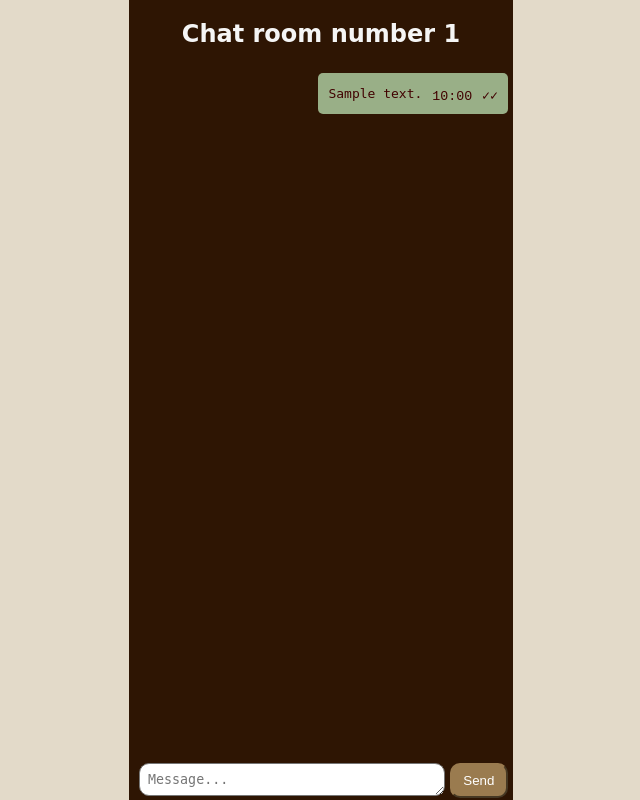
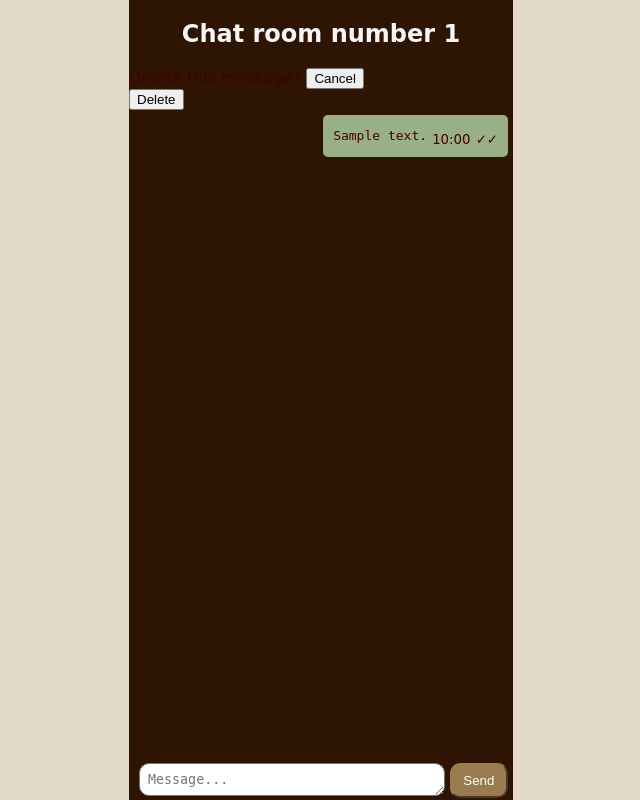
Before and after one commit to taajik/msgr, a Django app: page /m/chats/1/ in a window 1280 px wide. Shown: the whole page, without its empty margins (319-959 px from the left). Run offline with Django 4.2, Linux system fonts and the light colour scheme; a user stored in the database is signed in; tables that the repository leaves empty hold one stand-in row (values such as "Sample post"); data that the repository does not hold is empty.

Commit message:
add message delete feature

```diff
--- a/msgr/static/msgr/js/get-updates-jquery.js
+++ b/msgr/static/msgr/js/chatpage-get-updates.js
@@ -28,10 +28,3 @@
 }
 
 get_updates();
-
-
-$(window).on('visibilitychange', function(event) {
-    var data = new FormData();
-    data.append('csrfmiddlewaretoken', csrf_token);
-    navigator.sendBeacon(full_path, data);
-});
--- a/msgr/static/msgr/js/send-message-jquery.js
+++ b/msgr/static/msgr/js/chatpage-send-message.js
@@ -18,4 +18,4 @@
             console.log('Error: ' + data.responseText);
         }
     });
-};
+}
--- /dev/null
+++ b/msgr/static/msgr/js/chatpage.js
@@ -0,0 +1,32 @@
+
+$(window).on('visibilitychange', function(event) {
+    var data = new FormData();
+    data.append('csrfmiddlewaretoken', csrf_token);
+    navigator.sendBeacon(full_path, data);
+});
+
+
+var modal = document.getElementById('delete-confirm');
+
+function open_modal(message) {
+    $('#delete-pk').val(message);
+    modal.style.display = 'block';
+}
+
+function close_modal() {
+    modal.style.display = 'none';
+}
+
+$(window).click(function(event) {
+    if (event.target == modal) {
+        close_modal();
+    }
+});
+
+
+$('#delete-form').submit(function(event) {
+    event.preventDefault();
+    var data = new FormData(this);
+    navigator.sendBeacon(delete_message_path, data);
+    $('#m-'+data.get('message')).remove();
+});
--- a/msgr/templates/msgr/chat_page.html
+++ b/msgr/templates/msgr/chat_page.html
@@ -6,7 +6,7 @@
 {% endblock %}
 
 {% block style %}
-<link type="text/css" rel="stylesheet" href="{% static 'msgr/css/chat_page.css' %}"/>
+<link rel="stylesheet" href="{% static 'msgr/css/chat_page.css' %}">
 {% endblock %}
 
 {% block title %}chat - msgr{% endblock %}
@@ -15,10 +15,26 @@
 
 <h1>Chat room number {{ pk }}</h1>
 
+<div id="delete-confirm" class="modal">
+    <div class="modal-content">
+        Delete this message?
+        <button onclick="close_modal()">
+            Cancel
+        </button>
+        <form id="delete-form">
+            {% csrf_token %}
+            <input type="hidden" name="message" id="delete-pk">
+            <button type="submit" onclick="close_modal()">
+                Delete
+            </button>
+        </form>
+    </div>
+</div>
+
 <div id="messages-list">
 </div>
 
-<form method="post" action="{{ request.get_full_path }}" id="message-form">
+<form id="message-form">
     {% csrf_token %}
     {{ form.content }}
     <input type="submit" value="Send" id="message-button">
@@ -37,8 +53,10 @@
 {% block javascript %}
 <script>
     var full_path = "{{ request.get_full_path }}";
+    var delete_message_path = "{% url 'msgr:delete_message' %}";
     var csrf_token = "{{ csrf_token }}";
 </script>
-<script src="{% static 'msgr/js/get-updates-jquery.js' %}"></script>
-<script src="{% static 'msgr/js/send-message-jquery.js' %}"></script>
+<script src="{% static 'msgr/js/chatpage.js' %}"></script>
+<script src="{% static 'msgr/js/chatpage-get-updates.js' %}"></script>
+<script src="{% static 'msgr/js/chatpage-send-message.js' %}"></script>
 {% endblock %}
--- a/msgr/templates/msgr/messages_list.html
+++ b/msgr/templates/msgr/messages_list.html
@@ -2,13 +2,13 @@
 
 {% for m in message_list %}
 {% if m.sender == user %}
-<div class="message right">
+<div onclick="open_modal('{{ m.pk }}')" id="m-{{ m.pk }}" class="message right">
 {% else %}
-<div class="message left">
+<div id="m-{{ m.pk }}" class="message left">
     <b>{{ m.sender.profile.get_short_name }}</b>:
 {% endif %}
     <pre>{{ m.content|inline_id }}</pre>
-    <div class="detail">
+    <span class="detail">
         <sub>{{ m.send_time|time:"H:i" }}</sub>
         {% if m.sender == user %}
             <sub id="tick-{{ m.pk }}">
@@ -19,6 +19,6 @@
             {% endif %}
             </sub>
         {% endif %}
-    </div>
+    </span>
 </div>
 {% endfor %}
--- a/msgr/urls.py
+++ b/msgr/urls.py
@@ -11,16 +11,19 @@
     path("",
          views.ChatsListView.as_view(),
          name="main"),
+    path("users/",
+         views.SearchView.as_view(),
+         name="search"),
+    path("users/<int:pk>/",
+         views.ProfilePageView.as_view(),
+         name="profile"),
     path("chats/",
          RedirectView.as_view(pattern_name="msgr:main", permanent=True),
          name="chats"),
     path("chats/<int:pk>/",
          views.ChatView.as_view(),
          name="chat"),
-    path("users/",
-         views.SearchView.as_view(),
-         name="search"),
-    path("users/<int:pk>/",
-         views.ProfilePageView.as_view(),
-         name="profile"),
+    path("chats/delmessage/",
+        views.ChatDeleteMessageView.as_view(),
+        name="delete_message"),
 ]
--- a/msgr/views.py
+++ b/msgr/views.py
@@ -10,13 +10,14 @@
 from django.template.loader import render_to_string
 from django.urls import reverse
 from django.views.generic import (
+    View,
     TemplateView,
     DetailView,
     ListView,
 )
 
 from .forms import SearchForm, MessageForm
-from .models import Chat
+from .models import Chat, Message
 from accounts.models import Profile
 
 
@@ -51,7 +52,7 @@
     def get_queryset(self):
         query = self.request.GET.get("q")
         if query:
-            # Search in full name or id
+            # Search in full name or id.
             queryset = Profile.objects.annotate(
                 full_name=Concat(
                     "first_name", V(" "), "last_name",
@@ -227,3 +228,14 @@
         if "form" not in kwargs:
             kwargs["form"] = self.get_form()
         return super().get_context_data(**kwargs)
+
+
+class ChatDeleteMessageView(View):
+    """Delete a user's message with no response."""
+
+    def post(self, request, *args, **kwargs):
+        message = get_object_or_404(Message, pk=request.POST.get("message"))
+        # A user can only delete their own message.
+        if request.user == message.sender:
+            message.delete()
+        return HttpResponse(status=204)
```
